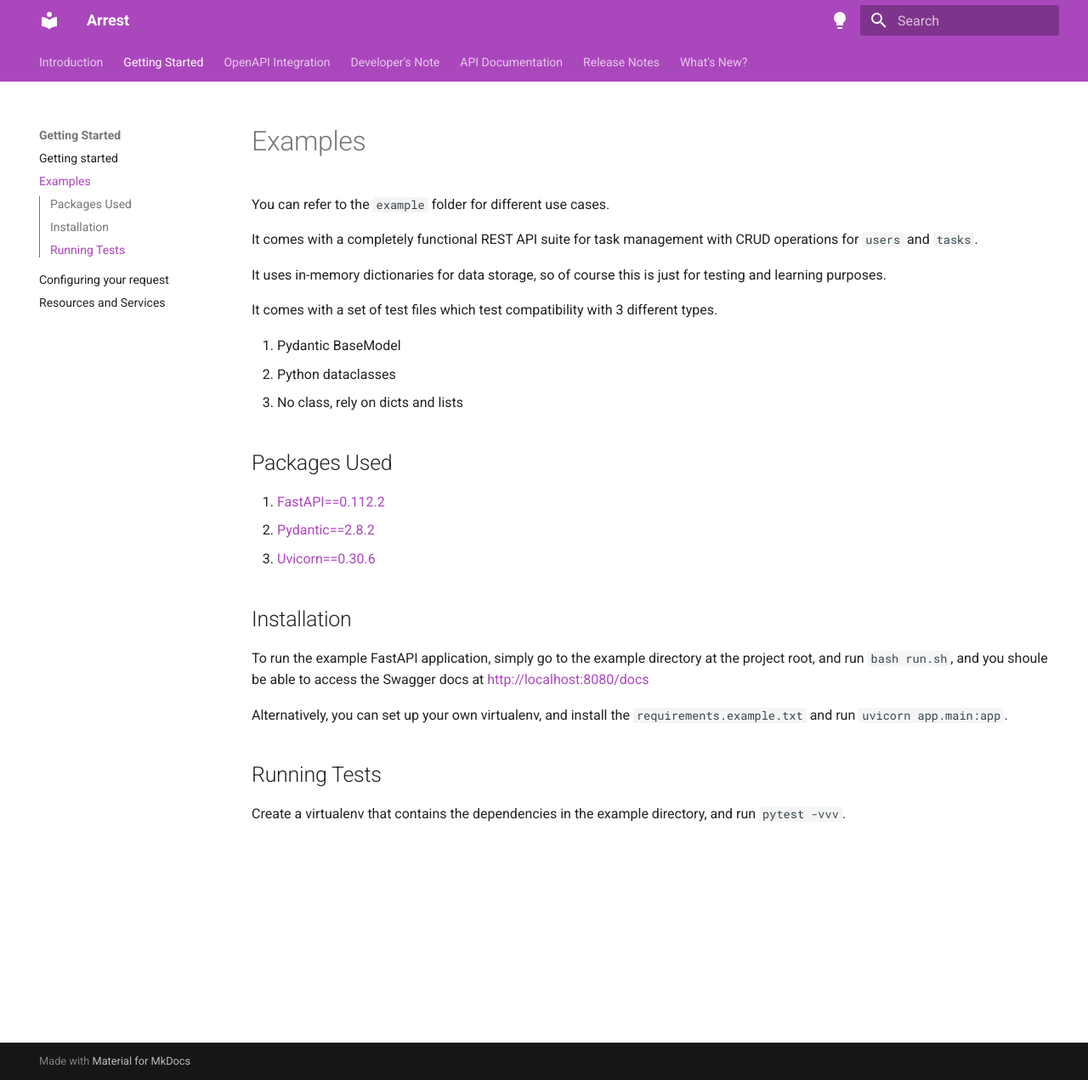
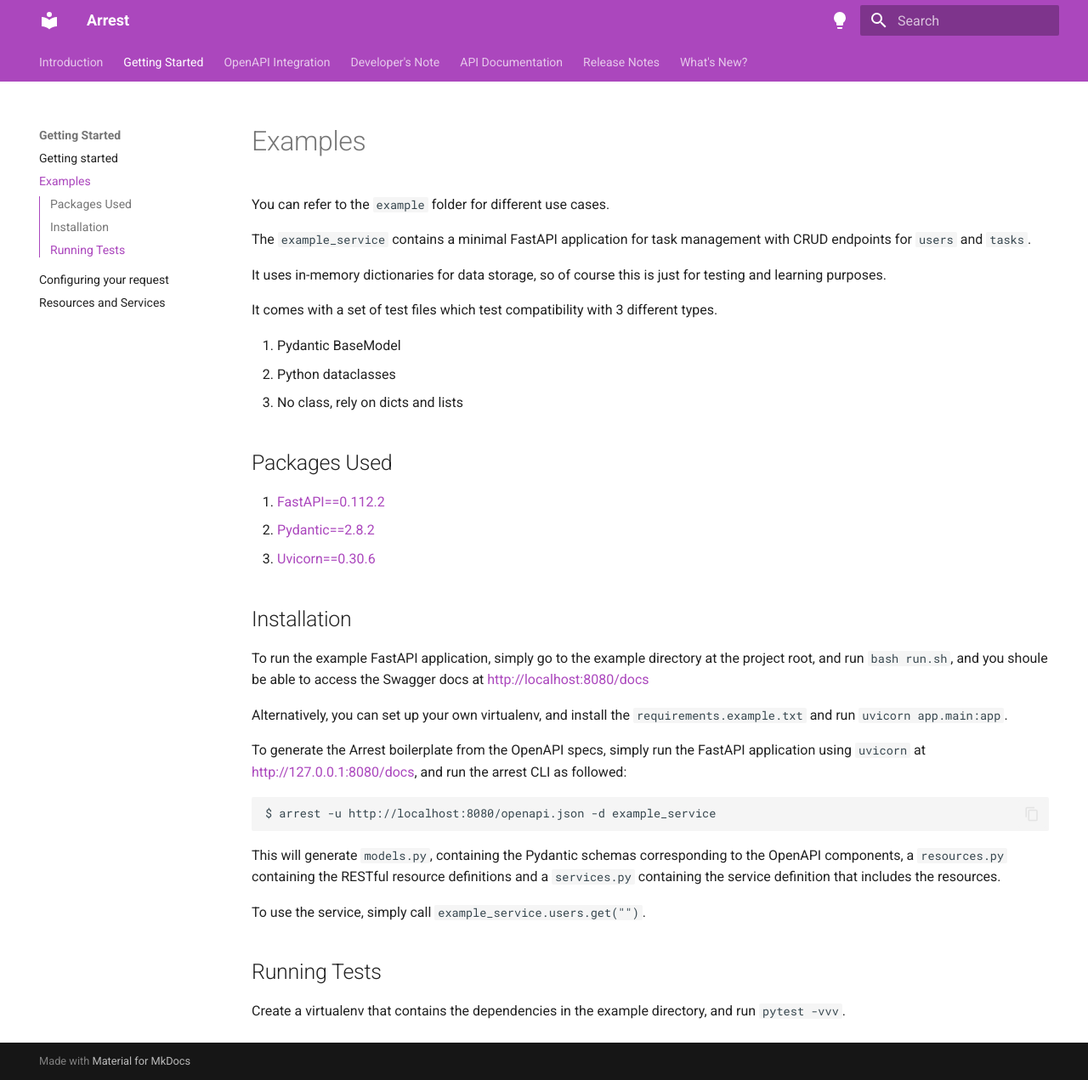
Before and after one commit to s-bose/arrest, an MkDocs documentation site: the page built from docs/examples.md, in a window 1280 px wide and 1271 px high. Shown: the whole window at 85% size. Built offline with MkDocs 1.6.1 and Material for MkDocs 9.7.7, drawn with Linux system fonts in a browser that asks for light colours.

Commit message:
add example to readme

````diff
--- a/docs/examples.md
+++ b/docs/examples.md
@@ -1,6 +1,6 @@
 You can refer to the `example` folder for different use cases.
 
-It comes with a completely functional REST API suite for task management with CRUD operations for `users` and `tasks`.
+The `example_service` contains a minimal FastAPI application for task management with CRUD endpoints for `users` and `tasks`.
 
 It uses in-memory dictionaries for data storage, so of course this is just for testing and learning purposes.
 
@@ -22,6 +22,15 @@ To run the example FastAPI application, simply go to the example directory at th
 
 Alternatively, you can set up your own virtualenv, and install the `requirements.example.txt` and run `uvicorn app.main:app`.
 
+To generate the Arrest boilerplate from the OpenAPI specs, simply run the FastAPI application using `uvicorn` at [http://127.0.0.1:8080/docs](), and run the arrest CLI as followed:
+
+```bash
+$ arrest -u http://localhost:8080/openapi.json -d example_service
+```
+This will generate `models.py`, containing the Pydantic schemas corresponding to the OpenAPI components, a `resources.py` containing the RESTful resource definitions and a `services.py` containing the service definition that includes the resources.
+
+To use the service, simply call `example_service.users.get("")`.
+
 
 ## Running Tests
 
````
Also changed, not shown: README.md (+15 -3 lines).
